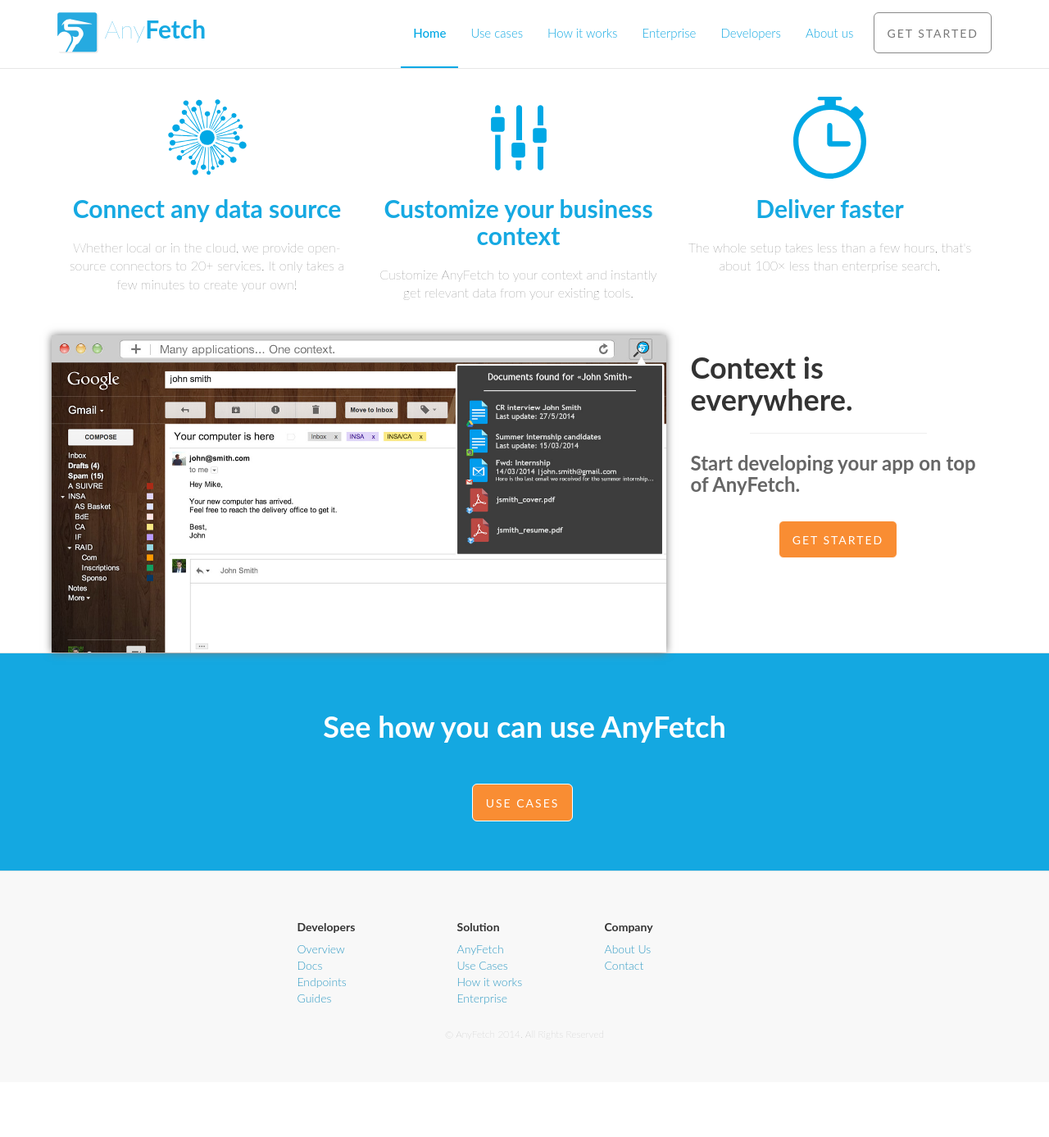
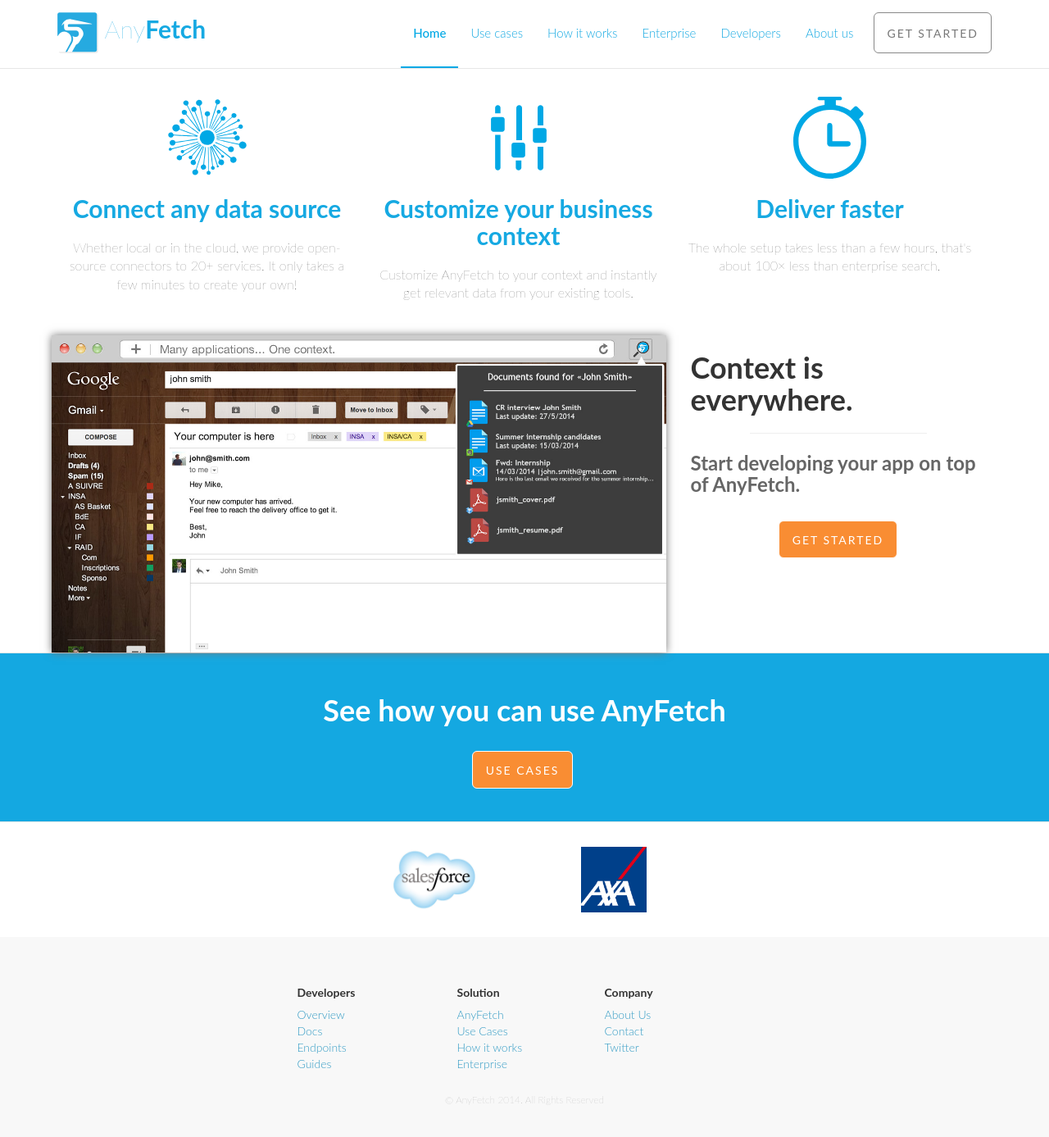
Before and after one commit to your-mom-noob/anyfetch.com, a Jekyll site: the page built from index.html, in a window 1280 px wide and 1400 px high, scrolled down 452 px. Shown: the top 1387 px of the window at 82% size. Built offline with Jekyll 4.4.1, drawn with Linux system fonts in a browser that asks for light colours; nearby versions of some CDN libraries; Markdown is read by kramdown in place of the engine named in the settings; before the commit the page ends 1772 px from its top, so only the background shows below that.

Commit message:
add logo to landing

```diff
--- a/_layouts/main.html
+++ b/_layouts/main.html
@@ -102,6 +102,7 @@
 					<ul class="list-unstyled">
 						<li><a href="/about-us.html">About Us</a></li>
 						<li><a href="/about-us.html#contact">Contact</a></li>
+						<li><a href="https://twitter.com/anyFetch" target="_blank">Twitter</a></li>
 					</ul>
 				</div>
 			</div>
--- a/index.html
+++ b/index.html
@@ -97,16 +97,21 @@ layout: main
 </div>
 
 <div class="content-section-b">
-
 	<div class="container">
 		<h1 class="white">See how you can use AnyFetch</h1>
-		<br />
 		<br />
 		<ul class="list-inline intro-social-buttons" style="text-align:center">
 			<li><a href="use-cases.html" class="btn btn-default btn-lg"><span class="network-name">Use cases</span></a>
 			</li>
 		</ul>
-		</div>
+	</div>
+</div>
 
-
+<div class="row">
+	<div class="col-md-2 col-md-offset-4 col-xs-6 col-xs-3 partner-container">
+		<img class="partner-img" src="/images/salesforce.jpg">
 	</div>
+	<div class="col-md-2 col-md-offset-0 col-xs-6 col-xs-3 partner-container">
+		<img class="partner-img" src="/images/axa.jpg">
+	</div>
+</div>
--- a/styles/style.css
+++ b/styles/style.css
@@ -191,6 +191,8 @@ a {
 
 .partner-container {
 	text-align: center;
+	margin-top: 30px;
+	margin-bottom: 30px;
 }
 
 .partner-img {
@@ -252,7 +254,7 @@ a {
 	background-color: #14A8E1;
 	border-top: 1px solid #e7e7e7;
 	border-bottom: 1px solid #e7e7e7;
-	padding: 50px 0;
+	padding: 30px 0;
 }
 
 .section-heading {
```
Also changed, not shown: images/axa.jpg (added), images/salesforce.jpg (added).
